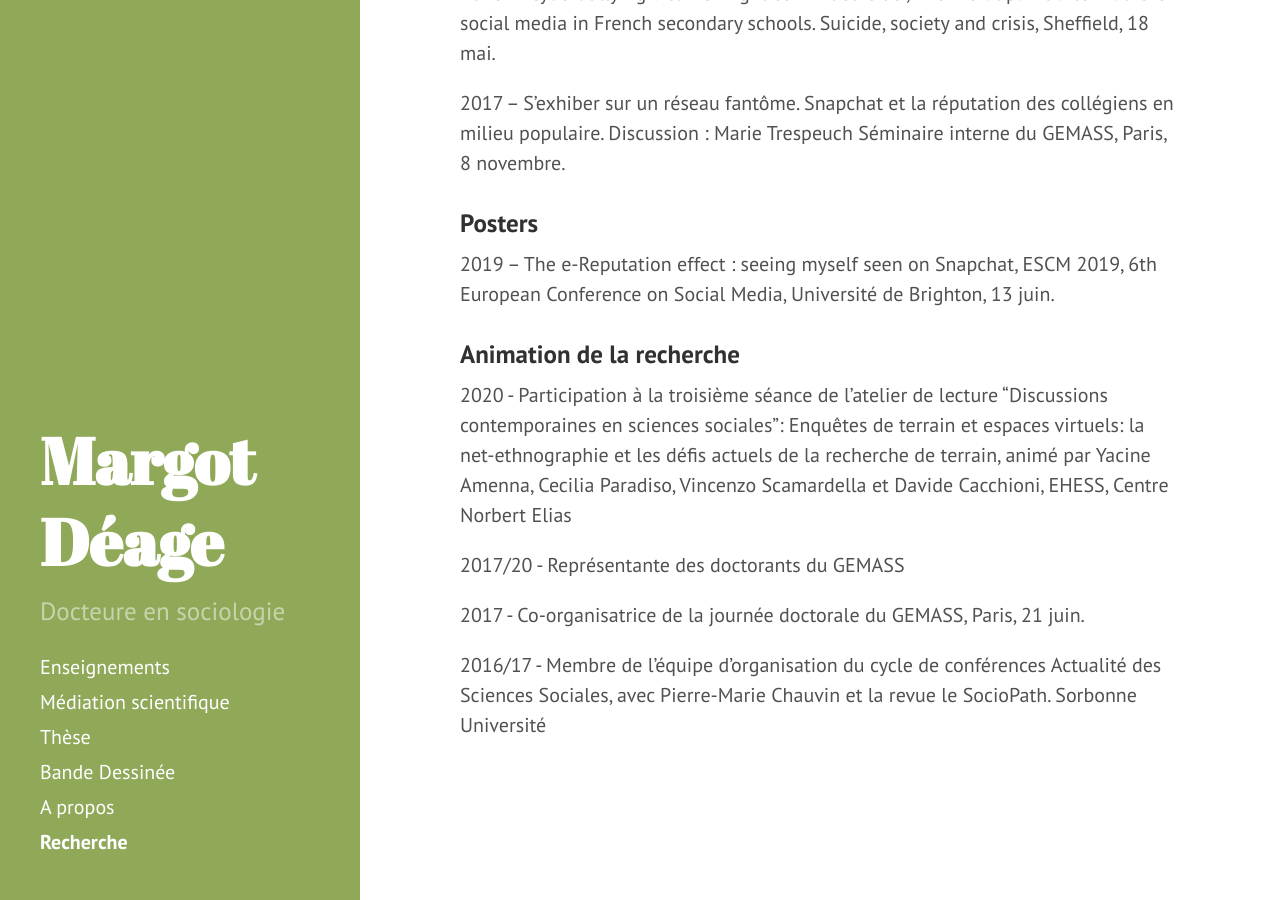
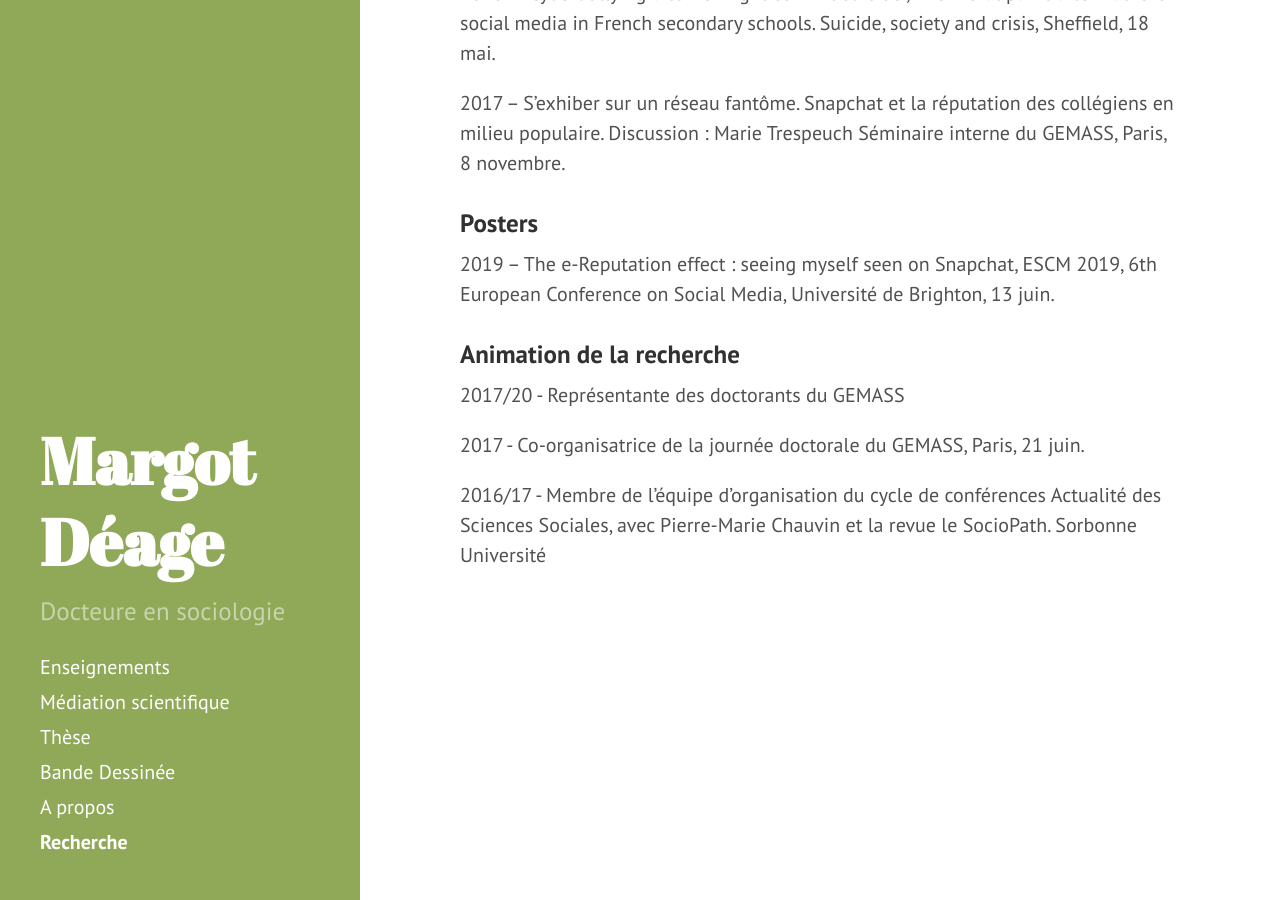
Before and after one commit to margotdeage/margotdeage.github.io, a Jekyll site: the page built from recherche.md, in a window 1280 px wide and 900 px high, scrolled down 1436 px. Built offline with Jekyll 4.4.1, drawn with Linux system fonts in a browser that asks for light colours.

Commit message:
Update recherche.md

```diff
--- a/recherche.md
+++ b/recherche.md
@@ -44,8 +44,6 @@ title: Recherche
 
 ### Animation de la recherche
 
-2020 - Participation à la troisième séance de l'atelier de lecture "Discussions contemporaines en sciences sociales": Enquêtes de terrain et espaces virtuels: la net-ethnographie et les défis actuels de la recherche de terrain, animé par Yacine Amenna, Cecilia Paradiso, Vincenzo Scamardella et Davide Cacchioni, EHESS, Centre Norbert Elias
-
 2017/20 - Représentante des doctorants du GEMASS
 
 2017 - Co-organisatrice de la journée doctorale du GEMASS, Paris, 21 juin.
```
